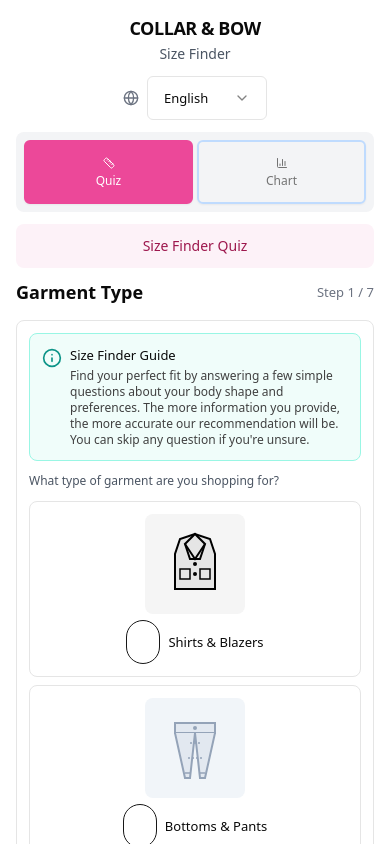
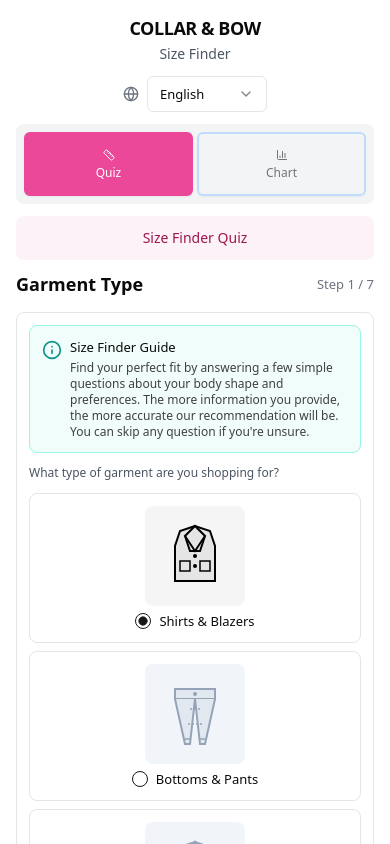
Before and after one commit to collarbow/v0-ringsizeguide2, a Next.js app: page / in a window 390 px wide. Shown: the top 844 px of the page. Built offline with nearby package versions, Linux system fonts and the light colour scheme.

Commit message:
Update globals.css

```diff
--- a/app/globals.css
+++ b/app/globals.css
@@ -364,12 +364,7 @@
 
 /* Enhanced button styling for mobile */
 @media (max-width: 640px) {
-  button,
-  [role="button"] {
-    min-height: 44px !important;
-    padding: 0.75rem 1rem !important;
-    font-size: 0.875rem !important;
-  }
+
 
   .btn-sm {
     min-height: 36px !important;
```
